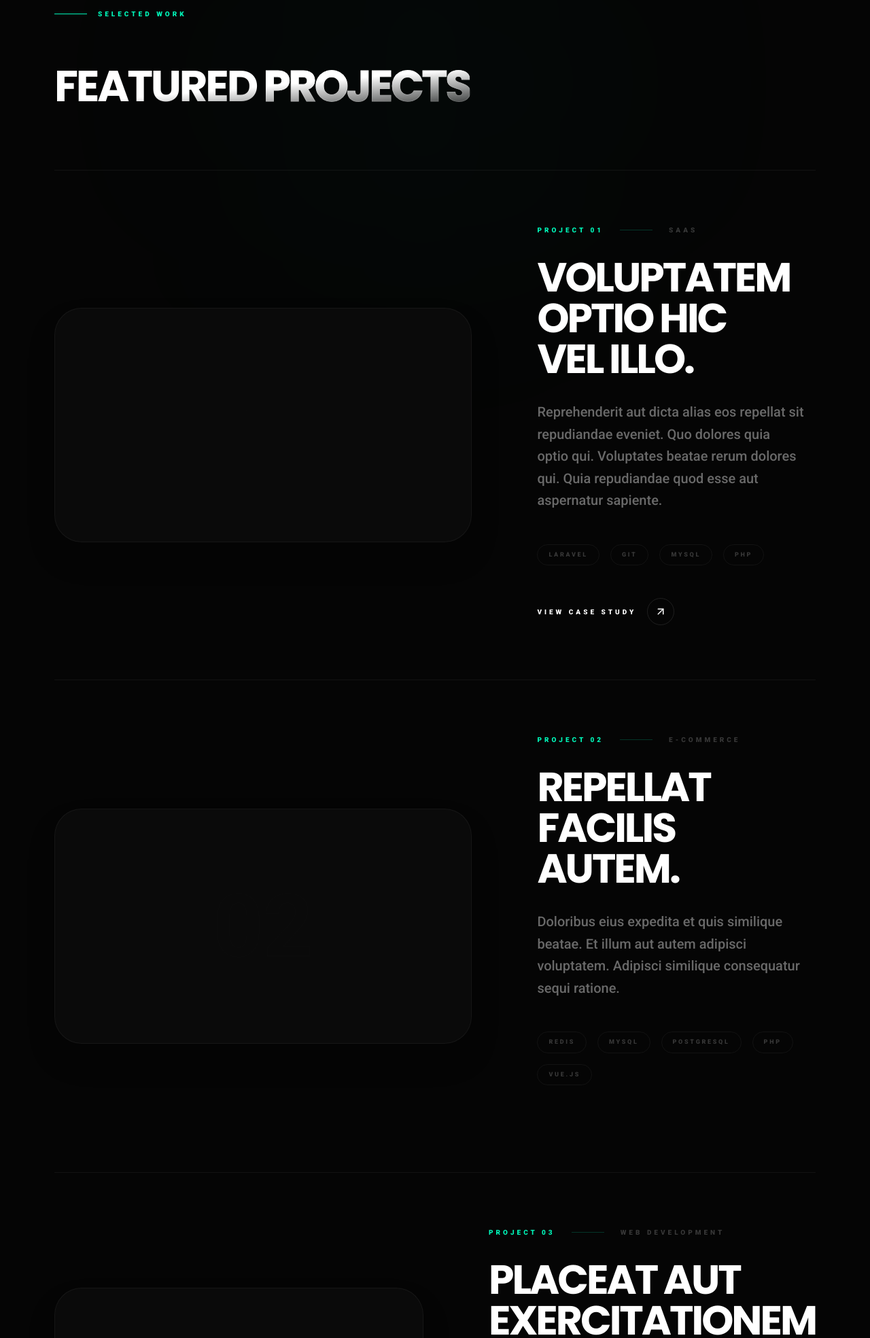
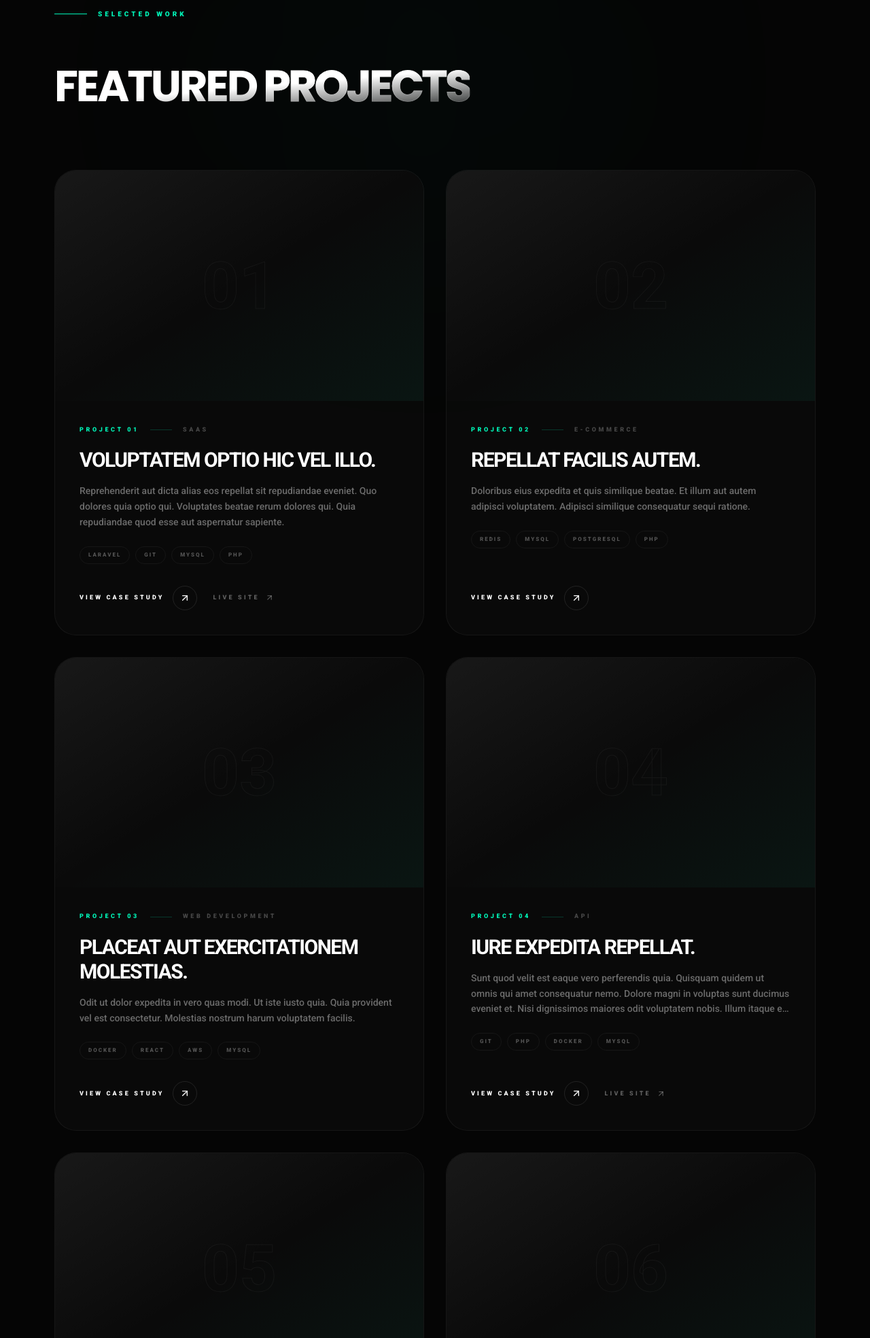
Before and after one commit to abrhamkindie/Portfolio, a Laravel app: page / in a window 1280 px wide. Shown: the part 2358-4327 px from the top of the page at 68% size. Run offline with Laravel 12, Linux system fonts and the light colour scheme; data comes from the database, SQL or seed files in the repository; style sheets or scripts are compiled from the project's sources; some libraries are stand-ins or nearby versions; some web fonts are replaced.

Commit message:
refactore the project section

```diff
--- a/resources/js/components/layout/Footer.jsx
+++ b/resources/js/components/layout/Footer.jsx
@@ -29,7 +29,7 @@ export function Footer({ profile }) {
     const year = new Date().getFullYear();
     const email = profile?.email || 'hello@example.com';
     const location = profile?.location || '';
-    const revealRef = useReveal({ selector: '[data-reveal]', y: 20, stagger: 0.08, start: 'top 95%' });
+    const revealRef = useReveal({ selector: '[data-reveal]', y: 20, stagger: 0.08 });
 
     const socials = [
         { key: 'github', label: 'GitHub', url: profile?.github, icon: GithubIcon },
--- a/resources/js/components/sections/Hero.jsx
+++ b/resources/js/components/sections/Hero.jsx
@@ -1,5 +1,4 @@
-import { useLayoutEffect, useRef } from 'react';
-import { gsap } from 'gsap';
+const entrance = (delayMs) => ({ animationDelay: `${delayMs}ms` });
 
 export function Hero({ profile }) {
     const name = profile?.full_name || 'Abrham';
@@ -10,79 +9,48 @@ export function Hero({ profile }) {
         profile?.bio ||
         'Transform your ideas into cutting-edge web solutions. We craft high-performance websites and applications tailored to your business.';
 
-    const rootRef = useRef(null);
-
-    useLayoutEffect(() => {
-        const reduce = window.matchMedia('(prefers-reduced-motion: reduce)').matches;
-        if (reduce) return;
-
-        const ctx = gsap.context(() => {
-            // Main typographic reveal
-            gsap.fromTo(
-                '[data-hero-text]',
-                { y: '100%', opacity: 0 },
-                {
-                    y: 0,
-                    opacity: 1,
-                    duration: 1.8,
-                    ease: 'expo.out',
-                    stagger: 0.1,
-                    delay: 0.5
-                }
-            );
-
-            // Subtle background scale
-            gsap.fromTo(
-                '[data-hero-image]',
-                { scale: 1.1, opacity: 0 },
-                {
-                    scale: 1,
-                    opacity: 0.15,
-                    duration: 2.5,
-                    ease: 'power2.out'
-                }
-            );
-
-            // Floating lines
-            gsap.fromTo(
-                '[data-hero-line]',
-                { scaleX: 0 },
-                { scaleX: 1, duration: 1.5, ease: 'expo.inOut', delay: 0.2 }
-            );
-        }, rootRef);
-
-        return () => ctx.revert();
-    }, []);
-
     return (
-        <section ref={rootRef} className="relative min-h-screen flex items-center justify-center overflow-hidden bg-background pt-32 lg:pt-0">
+        <section className="relative min-h-screen flex items-center justify-center overflow-hidden bg-background pt-32 lg:pt-0">
             {/* Immersive Background */}
             <div
-                data-hero-image
-                className="absolute inset-0 z-0 bg-cover bg-center bg-no-repeat grayscale pointer-events-none"
-                style={{ backgroundImage: 'url("https://images.unsplash.com/photo-1498050108023-c5249f4df085?q=80&w=2072&auto=format&fit=crop")' }}
+                aria-hidden="true"
+                className="animate-hero-backdrop absolute inset-0 z-0 bg-cover bg-center bg-no-repeat grayscale pointer-events-none"
+                style={{
+                    backgroundImage:
+                        'url("https://images.unsplash.com/photo-1498050108023-c5249f4df085?q=80&w=2072&auto=format&fit=crop")',
+                }}
             />
 
             {/* Central Content */}
             <div className="section-container relative z-10 w-full text-center lg:text-left">
                 <div className="grid grid-cols-1 lg:grid-cols-[1.2fr_0.8fr] gap-20 items-center">
                     <div className="flex flex-col relative">
-                        <div data-hero-line className="absolute -top-12 left-0 w-24 h-[1px] bg-primary origin-left" />
-                        <span data-hero-text className="text-[10px] font-black uppercase tracking-[0.5em] text-primary mb-8 block">
+                        <div
+                            data-hero-line
+                            className="animate-hero-rule absolute -top-12 left-0 w-24 h-[1px] bg-primary origin-left"
+                            style={entrance(120)}
+                        />
+                        <span
+                            data-hero-text
+                            className="animate-hero-rise text-[10px] font-black uppercase tracking-[0.5em] text-primary mb-8 block"
+                            style={entrance(0)}
+                        >
                             {title} · Available for projects
                         </span>
 
                         <h1 className="flex flex-col uppercase">
                             <span
                                 data-hero-text
-                                className="text-[10vw] font-bold leading-[0.85] tracking-tighter text-white lg:text-[7rem]"
+                                className="animate-hero-rise text-[10vw] font-bold leading-[0.85] tracking-tighter text-white lg:text-[7rem]"
+                                style={entrance(80)}
                             >
                                 {firstName}
                             </span>
                             {lastName ? (
                                 <span
                                     data-hero-text
-                                    className="border-text text-[10vw] font-bold leading-[0.85] tracking-tighter lg:text-[7rem]"
+                                    className="animate-hero-rise border-text text-[10vw] font-bold leading-[0.85] tracking-tighter lg:text-[7rem]"
+                                    style={entrance(150)}
                                 >
                                     {lastName}
                                 </span>
@@ -90,29 +58,28 @@ export function Hero({ profile }) {
                         </h1>
                         <p
                             data-hero-text
-                            className="mt-6 max-w-xl text-2xl font-medium leading-snug text-white/45 lg:text-3xl"
+                            className="animate-hero-rise mt-6 max-w-xl text-2xl font-medium leading-snug text-white/45 lg:text-3xl"
+                            style={entrance(220)}
                         >
                             Building considered digital products with clarity and craft.
                         </p>
                     </div>
 
                     <div className="flex flex-col items-center lg:items-start lg:mt-40">
-                        <div data-hero-text className="max-w-sm">
+                        <div
+                            data-hero-text
+                            className="animate-hero-rise max-w-sm"
+                            style={entrance(300)}
+                        >
                             <p className="text-xl lg:text-2xl text-white/40 leading-tight mb-12 font-medium">
                                 {bio}
                             </p>
 
                             <div className="flex flex-col sm:flex-row gap-6">
-                                <a
-                                    href="#contact"
-                                    className="btn-primary"
-                                >
+                                <a href="#contact" className="btn-primary">
                                     Start a Project
                                 </a>
-                                <a
-                                    href="#projects"
-                                    className="btn-outline group"
-                                >
+                                <a href="#projects" className="btn-outline group">
                                     View Work
                                 </a>
                             </div>
--- a/resources/js/components/sections/Projects.jsx
+++ b/resources/js/components/sections/Projects.jsx
@@ -1,17 +1,10 @@
-import { useMemo, useState } from 'react';
+import { Link } from '@inertiajs/react';
 import { ArrowUpRight } from 'lucide-react';
 import { SectionHeader } from '@/components/ui/SectionHeader';
 import { useReveal } from '@/lib/motion';
 
-export function Projects({ projects }) {
-    const categories = useMemo(
-        () => ['All', ...new Set(projects.map((p) => p.category).filter(Boolean))],
-        [projects]
-    );
-    const [active, setActive] = useState('All');
-    const listRef = useReveal({ selector: '[data-reveal]', y: 40, stagger: 0.1 });
-
-    const visible = active === 'All' ? projects : projects.filter((p) => p.category === active);
+export function Projects({ projects = [] }) {
+    const listRef = useReveal({ selector: '[data-reveal]', y: 24, stagger: 0.08 });
 
     return (
         <section id="projects" className="bg-background section-pad relative overflow-hidden">
@@ -21,86 +14,120 @@ export function Projects({ projects }) {
             <div className="section-container relative z-10">
                 <SectionHeader
                     label="Selected Work"
-                    title={<>Featured <span className="border-text">Projects</span></>}
-                    className="mb-24"
+                    title={
+                        <>
+                            Featured <span className="border-text">Projects</span>
+                        </>
+                    }
                 />
 
-                <div ref={listRef} className="flex flex-col">
-                    {visible.map((project, index) => (
+                <div ref={listRef} className="grid grid-cols-1 gap-6 md:grid-cols-2 lg:gap-8">
+                    {projects.map((project, index) => {
+                        const thumbnail = project.thumbnail || project.images?.[0] || null;
+                        const caseStudyUrl = project.slug ? `/work/${project.slug}` : null;
+                        const ImageWrapper = caseStudyUrl ? Link : 'div';
+                        const TitleWrapper = caseStudyUrl ? Link : 'div';
+
+                        return (
                             <article
                                 key={project.id}
                                 data-reveal
-                            className="group relative border-t border-white/5 py-20 transition-all duration-700 hover:bg-white/[0.01]"
+                                className="group flex flex-col overflow-hidden rounded-[2rem] border border-white/5 bg-white/[0.02] transition-colors duration-500 hover:border-primary/25"
                             >
-                            <div className="grid grid-cols-1 lg:grid-cols-[1.2fr_0.8fr] gap-16 lg:gap-24 items-center">
-                                {/* Large Image Area */}
-                                <div className="relative aspect-[16/9] overflow-hidden rounded-[2.5rem] bg-[#0a0a0a] border border-white/5 shadow-2xl">
-                                    {project.image_url ? (
+                                <ImageWrapper
+                                    {...(caseStudyUrl
+                                        ? { href: caseStudyUrl, 'aria-label': `${project.title} case study` }
+                                        : {})}
+                                    className="relative block aspect-[16/10] overflow-hidden bg-[#0a0a0a]"
+                                >
+                                    {/* Placeholder sits behind the image so a missing or broken thumbnail still looks intentional */}
+                                    <div className="absolute inset-0 flex items-center justify-center bg-gradient-to-br from-white/[0.06] via-transparent to-primary/[0.05]">
+                                        <span className="border-text text-[6rem] font-bold opacity-30">
+                                            {String(index + 1).padStart(2, '0')}
+                                        </span>
+                                    </div>
+                                    {thumbnail && (
                                         <img
-                                            src={project.image_url}
+                                            src={thumbnail}
                                             alt={project.title}
-                                            className="h-full w-full object-cover grayscale transition-all duration-1000 ease-out group-hover:scale-105 group-hover:grayscale-0 opacity-80 group-hover:opacity-100"
+                                            loading={index < 2 ? 'eager' : 'lazy'}
+                                            decoding="async"
+                                            onError={(event) => {
+                                                event.currentTarget.remove();
+                                            }}
+                                            className="relative h-full w-full object-cover transition-transform duration-700 ease-out group-hover:scale-[1.03]"
                                         />
-                                    ) : (
-                                        <div className="flex h-full w-full items-center justify-center">
-                                            <span className="text-[10vw] font-bold border-text opacity-5">{String(index + 1).padStart(2, '0')}</span>
-                                        </div>
                                     )}
+                                    <div className="pointer-events-none absolute inset-0 bg-gradient-to-t from-black/60 via-transparent to-transparent opacity-0 transition-opacity duration-500 group-hover:opacity-100" />
+                                </ImageWrapper>
 
-                                    {/* Overlay Gradient */}
-                                    <div className="absolute inset-0 bg-gradient-to-t from-black/60 via-transparent to-transparent opacity-0 group-hover:opacity-100 transition-opacity duration-700" />
-                                </div>
-
-                                {/* Content Details */}
-                                <div className="flex flex-col">
-                                    <div className="flex items-center gap-6 mb-8">
-                                        <span className="text-[10px] font-black text-primary uppercase tracking-[0.4em]">
+                                <div className="flex flex-1 flex-col p-7 lg:p-9">
+                                    <div className="mb-5 flex items-center gap-4">
+                                        <span className="text-[9px] font-black uppercase tracking-[0.4em] text-primary">
                                             Project {String(index + 1).padStart(2, '0')}
                                         </span>
-                                        <div className="h-px w-12 bg-primary/20" />
+                                        <div className="h-px w-8 bg-primary/20" />
                                         {project.category && (
-                                            <span className="text-[10px] font-black text-white/20 uppercase tracking-[0.4em]">
+                                            <span className="text-[9px] font-black uppercase tracking-[0.4em] text-white/25">
                                                 {project.category}
                                             </span>
                                         )}
                                     </div>
 
-                                    <h3 className="text-4xl lg:text-6xl font-bold text-white tracking-tighter uppercase mb-8 group-hover:text-primary transition-colors duration-700 leading-none">
+                                    <TitleWrapper
+                                        {...(caseStudyUrl ? { href: caseStudyUrl } : {})}
+                                        className="mb-4 block text-2xl font-bold uppercase leading-tight tracking-tighter text-white transition-colors duration-500 group-hover:text-primary lg:text-3xl"
+                                    >
                                         {project.title}
-                                    </h3>
+                                    </TitleWrapper>
 
                                     {project.description && (
-                                        <p className="text-xl text-white/40 leading-relaxed font-medium mb-12 max-w-lg group-hover:text-white/60 transition-colors duration-700">
+                                        <p className="line-clamp-3 mb-6 text-sm font-medium leading-relaxed text-white/40 transition-colors duration-500 group-hover:text-white/60">
                                             {project.description}
                                         </p>
                                     )}
 
-                                    <div className="flex flex-wrap gap-4 mb-12">
-                                        {project.technologies?.map((tech) => (
-                                            <span key={tech} className="text-[9px] font-black text-white/20 uppercase tracking-[0.3em] px-4 py-2 border border-white/5 rounded-full group-hover:border-primary/20 group-hover:text-primary/60 transition-all duration-500">
+                                    {project.technologies?.length > 0 && (
+                                        <div className="mb-8 flex flex-wrap gap-2">
+                                            {project.technologies.slice(0, 4).map((tech) => (
+                                                <span
+                                                    key={tech}
+                                                    className="rounded-full border border-white/5 px-3 py-1.5 text-[8px] font-black uppercase tracking-[0.25em] text-white/30 transition-colors duration-500 group-hover:border-primary/20 group-hover:text-primary/60"
+                                                >
                                                     {tech}
                                                 </span>
                                             ))}
                                         </div>
+                                    )}
 
+                                    <div className="mt-auto flex flex-wrap items-center gap-6">
+                                        {caseStudyUrl && (
+                                            <Link
+                                                href={caseStudyUrl}
+                                                className="group/link inline-flex items-center gap-3 text-[9px] font-black uppercase tracking-[0.35em] text-white transition-colors duration-500 hover:text-primary"
+                                            >
+                                                View Case Study
+                                                <span className="flex h-9 w-9 items-center justify-center rounded-full border border-white/10 transition-all duration-500 group-hover/link:border-primary group-hover/link:bg-primary group-hover/link:text-black">
+                                                    <ArrowUpRight size={16} />
+                                                </span>
+                                            </Link>
+                                        )}
                                         {project.live_url && (
                                             <a
                                                 href={project.live_url}
                                                 target="_blank"
                                                 rel="noopener noreferrer"
-                                            className="inline-flex items-center gap-4 text-[10px] font-black uppercase tracking-[0.4em] text-white hover:text-primary transition-all duration-500 group/link"
+                                                className="inline-flex items-center gap-2 text-[9px] font-black uppercase tracking-[0.35em] text-white/35 transition-colors duration-500 hover:text-primary"
                                             >
-                                            View Case Study
-                                            <div className="h-10 w-10 rounded-full border border-white/10 flex items-center justify-center group-hover/link:border-primary group-hover/link:bg-primary group-hover/link:text-black transition-all duration-500">
-                                                <ArrowUpRight size={18} />
-                                            </div>
+                                                Live Site
+                                                <ArrowUpRight size={13} />
                                             </a>
                                         )}
                                     </div>
                                 </div>
                             </article>
-                    ))}
-                    <div className="border-t border-white/5" />
+                        );
+                    })}
                 </div>
             </div>
         </section>
```
Also changed, not shown: resources/css/app.css (+66 -0 lines), resources/js/lib/motion.js. Lines whose indentation alone changed are shown as unchanged.
